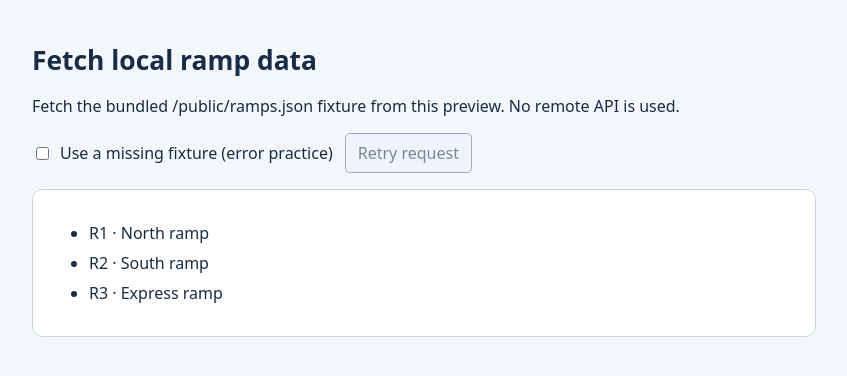
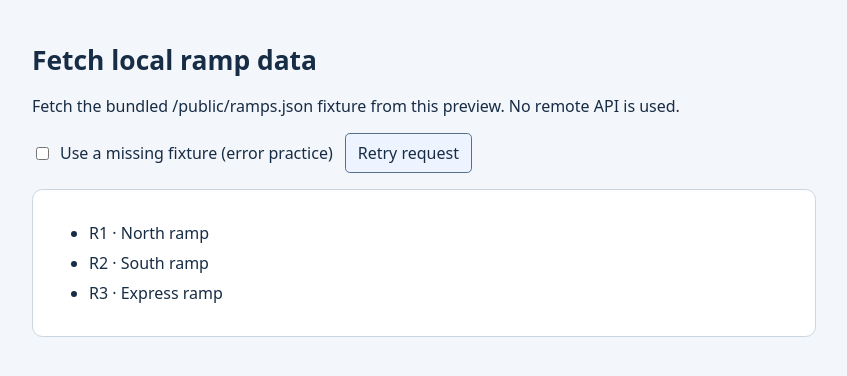
Before and after one commit to adam-zielonka/frontend-tutorial, a React (Vite) app: page / in a window 1280 px wide. Shown: the top 376 px of the page, without its empty margins (216-1063 px from the left). Built offline with nearby package versions, Linux system fonts and the light colour scheme.

Commit message:
Retry the same request: solution (lesson-07-04-retry-solution-v3)

```diff
--- a/lesson.json
+++ b/lesson.json
@@ -1,6 +1,6 @@
 {
   "id": "07-04-retry",
-  "variant": "start",
+  "variant": "solution",
   "release": "v3",
   "tasks": [
     "Add a request counter with useState(0).",
--- a/src/App.tsx
+++ b/src/App.tsx
@@ -9,6 +9,7 @@ export default function App() {
   const [status, setStatus] = useState<Status>('loading');
   const [error, setError] = useState('');
   const [broken, setBroken] = useState(false);
+  const [request, setRequest] = useState(0);
   const url = broken ? '/missing-ramps.json' : '/ramps.json';
 
   useEffect(() => {
@@ -28,15 +29,14 @@ export default function App() {
       active = false;
       controller.abort();
     };
-  }, [url]);
+  }, [url, request]);
 
   return <main>
     <h1>Fetch local ramp data</h1>
     <p>Fetch the bundled /public/ramps.json fixture from this preview. No remote API is used.</p>
     <div className="controls">
       <label><input type="checkbox" checked={broken} onChange={event => setBroken(event.target.checked)} />Use a missing fixture (error practice)</label>
-      {/* TODO: retry the same URL by changing a request counter used by the effect. */}
-      <button disabled>Retry request</button>
+      <button onClick={() => setRequest(current => current + 1)}>Retry request</button>
     </div>
     <section aria-label="Ramp results" aria-busy={status === 'loading'}>
       {status === 'loading' && <p role="status">Loading ramps…</p>}
```
Also changed, not shown: 1 other file (tests, documents, lock files or other folders).
